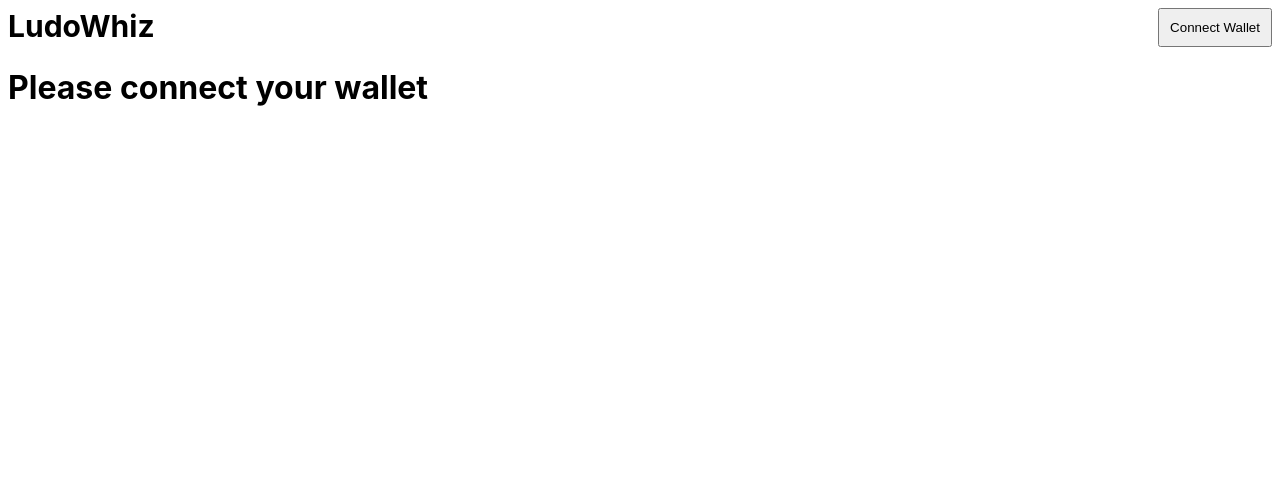
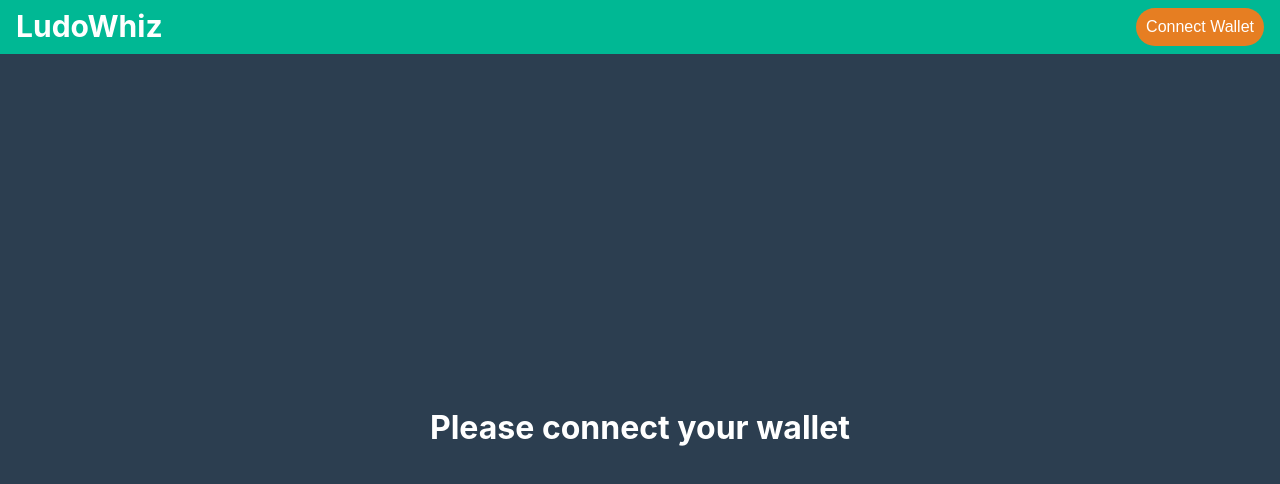
Before and after one commit to nazmulshuvo03/ludoWhiz, a React (Vite) app: page / in a window 1280 px wide. Shown: the top 484 px of the page. Built offline with nearby package versions, Linux system fonts and the light colour scheme.

Commit message:
app states connected

```diff
--- a/src/App.tsx
+++ b/src/App.tsx
@@ -1,23 +1,57 @@
-import { useContext } from "react";
+import { useContext, useEffect } from "react";
 import { MainContext } from "./providers/MainProvider";
 import { WalletContext } from "./providers/WalletProvider";
 import Navbar from "./components/Navbar";
+import InitScreen from "./components/InitiScreen";
+import GameScreen from "./components/GameScreen";
+import GameOverScreen from "./components/GameOverScreen";
+import { AppStates } from "./constants/types";
 
 function App() {
-  const { count } = useContext(MainContext);
-  const { contract, isWalletConnected } = useContext(WalletContext);
+  const { appState, setAppState } = useContext(MainContext);
+  const { isWalletConnected } = useContext(WalletContext);
 
-  console.log("count: ", count);
-  console.log("contract: ", contract);
+  useEffect(() => {
+    if (isWalletConnected) {
+      if (appState === AppStates.NOT_CONNECTED) {
+        setAppState(AppStates.INIT);
+      } else {
+        setAppState(appState);
+      }
+    } else {
+      setAppState(AppStates.NOT_CONNECTED);
+    }
+  }, [isWalletConnected]);
+
+  console.log("state: ", appState);
 
   return (
-    <div>
+    <div
+      style={{
+        display: "flex",
+        height: "100%",
+        flexDirection: "column",
+      }}
+    >
       <Navbar />
-      {isWalletConnected ? (
-        <h1>Hello from LudoWhiz</h1>
-      ) : (
-        <h1>Please connect your wallet</h1>
-      )}
+      <div
+        style={{
+          flex: 1,
+          display: "flex",
+          justifyContent: "center",
+          alignItems: "center",
+        }}
+      >
+        {appState === AppStates.INIT ? (
+          <InitScreen />
+        ) : appState === AppStates.GAME ? (
+          <GameScreen />
+        ) : appState === AppStates.GAME_OVER ? (
+          <GameOverScreen />
+        ) : (
+          <h1>Please connect your wallet</h1>
+        )}
+      </div>
     </div>
   );
 }
--- /dev/null
+++ b/src/components/GameOverScreen/index.tsx
@@ -0,0 +1,12 @@
+import React from "react";
+
+interface GameOverScreenProps {
+  // Define any props you want to pass to the component here
+}
+
+const GameOverScreen: React.FC<GameOverScreenProps> = () => {
+  // Define the component's logic and rendering here
+  return <div>{/* Add your JSX code here */}</div>;
+};
+
+export default GameOverScreen;
--- /dev/null
+++ b/src/components/GameScreen/index.tsx
@@ -0,0 +1,16 @@
+import React from "react";
+
+interface GameScreenProps {
+  // Define any props you want to pass to the component here
+}
+
+const GameScreen: React.FC<GameScreenProps> = () => {
+  // Define the component's logic and rendering here
+  return (
+    <div>
+      <h1>Game Screen</h1>
+    </div>
+  );
+};
+
+export default GameScreen;
--- /dev/null
+++ b/src/components/InitiScreen/index.tsx
@@ -0,0 +1,26 @@
+import React, { useContext } from "react";
+import { MainContext } from "../../providers/MainProvider";
+import { AppStates } from "../../constants/types";
+
+interface Props {}
+
+const InitScreen: React.FC<Props> = ({}) => {
+  const { setAppState } = useContext(MainContext);
+
+  return (
+    <div>
+      <div
+        style={{
+          display: "flex",
+          flexDirection: "column",
+        }}
+      >
+        <label>Enter your amount (in wei)</label>
+        <input type="text" placeholder="eg: 1000 wei" />
+        <button onClick={() => setAppState(AppStates.GAME)}>Continue</button>
+      </div>
+    </div>
+  );
+};
+
+export default InitScreen;
--- a/src/components/Navbar/index.tsx
+++ b/src/components/Navbar/index.tsx
@@ -1,5 +1,7 @@
 import { useContext } from "react";
 import { WalletContext } from "../../providers/WalletProvider";
+import { colorPalette } from "../../constants/colors";
+import { getShortenedAddress } from "../../functions/string";
 
 export default function Navbar() {
   const { getWalletAccess, walletAddress, disconnectWallet } =
@@ -10,6 +12,8 @@ export default function Navbar() {
       style={{
         display: "flex",
         justifyContent: "space-between",
+        padding: "0.5rem 1rem",
+        backgroundColor: colorPalette.primaryColor,
       }}
     >
       <div
@@ -24,11 +28,19 @@ export default function Navbar() {
         style={{
           cursor: "pointer",
           padding: "10px",
-          height: "fit-content",
+          backgroundColor: walletAddress
+            ? colorPalette.secondaryColor
+            : colorPalette.buttonColor,
+          borderRadius: "25rem",
+          border: "none",
+          outline: "none",
+          color: colorPalette.textColor,
+          fontSize: "1rem",
+          fontWeight: "500",
         }}
         onClick={walletAddress ? disconnectWallet : getWalletAccess}
       >
-        {walletAddress ? walletAddress : "Connect Wallet"}
+        {walletAddress ? getShortenedAddress(walletAddress) : "Connect Wallet"}
       </button>
     </div>
   );
--- /dev/null
+++ b/src/constants/colors.ts
@@ -0,0 +1,12 @@
+export const colorPalette = {
+  primaryColor: "#00B894", // Cryptocurrency Green
+  secondaryColor: "#F2C94C", // Digital Gold
+  accentColor: "#3498DB", // Smart Contract Blue
+  backgroundColor: "#2C3E50", // Midnight Black
+  textColor: "#FFFFFF", // White Snow
+  buttonColor: "#E67E22", // Playful Orange
+  highlightColor: "#9B59B6", // Puzzle Purple
+  errorColor: "#E74C3C", // Blockchain Red
+  successColor: "#2ECC71", // Mint Green
+  backgroundAccent: "#95A5A6", // Pixel Gray
+};
--- /dev/null
+++ b/src/constants/types.ts
@@ -0,0 +1,6 @@
+export enum AppStates {
+  NOT_CONNECTED = "NOT_CONNECTED",
+  INIT = "INIT",
+  GAME = "GAME",
+  GAME_OVER = "GAME_OVER",
+}
--- /dev/null
+++ b/src/functions/string.ts
@@ -0,0 +1,3 @@
+export const getShortenedAddress = (address: string) => {
+  return address.slice(0, 6) + "..." + address.slice(-4);
+};
--- a/src/index.css
+++ b/src/index.css
@@ -7,3 +7,21 @@
   -moz-osx-font-smoothing: grayscale;
   -webkit-text-size-adjust: 100%;
 }
+
+body {
+  margin: 0 !important;
+  padding: 0 !important;
+  height: 100vh;
+  width: 100vw;
+  background-color: #2c3e50;
+  color: #ffffff;
+}
+
+#root {
+  height: 100%;
+  width: 100%;
+}
+
+button {
+  height: fit-content;
+}
--- a/src/providers/MainProvider.tsx
+++ b/src/providers/MainProvider.tsx
@@ -1,15 +1,16 @@
 import React, { createContext, ReactNode, useState } from "react";
+import { AppStates } from "../constants/types";
 
 // Declare the context and its variable names with types
 interface MainContextProps {
-  count: number;
-  increment: () => void;
+  appState: AppStates;
+  setAppState: (state: AppStates) => void;
 }
 
 // Create variable to hold the initial values
 const initialMainContextValues: MainContextProps = {
-  count: 0,
-  increment: () => {},
+  appState: AppStates.NOT_CONNECTED,
+  setAppState: () => {},
 };
 
 const MainContext = createContext<MainContextProps>(initialMainContextValues);
@@ -19,16 +20,12 @@ interface MainProviderProps {
 }
 
 const MainProvider: React.FC<MainProviderProps> = ({ children }) => {
-  const [count, setCount] = useState(20);
-
-  const increment = () => {
-    setCount((prevCount) => prevCount + 1);
-  };
+  const [appState, setAppState] = useState<AppStates>(AppStates.NOT_CONNECTED);
 
   // Define and Export the provider state variables here
   const contextValues = {
-    count,
-    increment,
+    appState,
+    setAppState,
   };
 
   return (
```
